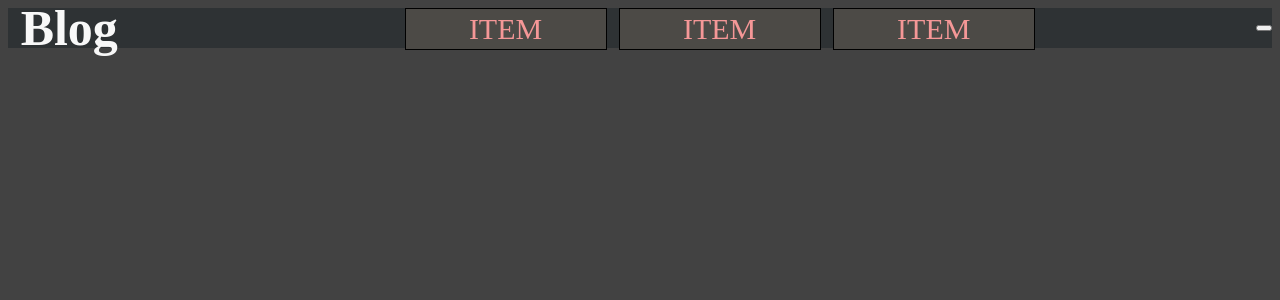
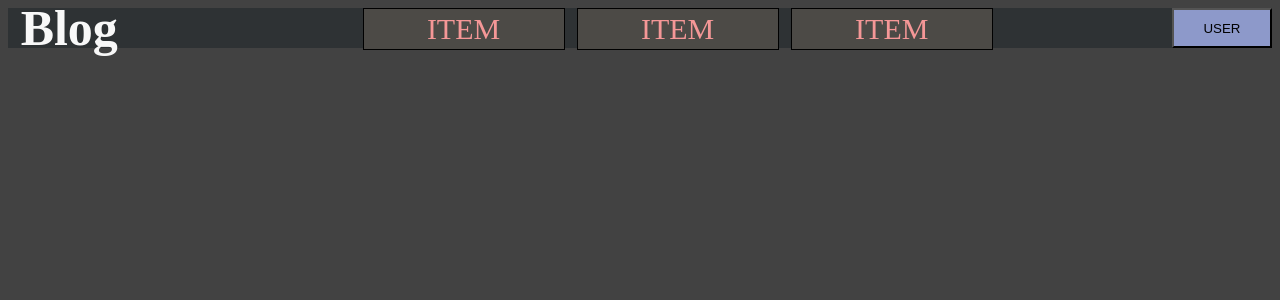
Before and after one commit to eruc1117/blog-front-end, a React (Create React App) app: page / in a window 1280 px wide. Shown: the top 300 px of the page. Built offline with nearby package versions, Linux system fonts and the light colour scheme.

Commit message:
feat: add Navbar-button

```diff
--- a/src/UI/Navbar/Navbar.css
+++ b/src/UI/Navbar/Navbar.css
@@ -18,3 +18,9 @@
     font-size: 50px;
     color: rgb(248, 248, 248);
 }
+
+.Navbar-button {
+    width: 100px;
+    height: 100%;
+    background-color: rgb(141, 153, 202);
+}
--- a/src/UI/Navbar/Navbar.js
+++ b/src/UI/Navbar/Navbar.js
@@ -9,7 +9,7 @@ const Navbar = () => {
         <div className="Navbar">
             <h2 className="Navbar-title">Blog</h2>
             <DropButtonGroup/>
-            <button></button>
+            <button className="Navbar-button"> USER </button>
         </div>
     )
 }
```
